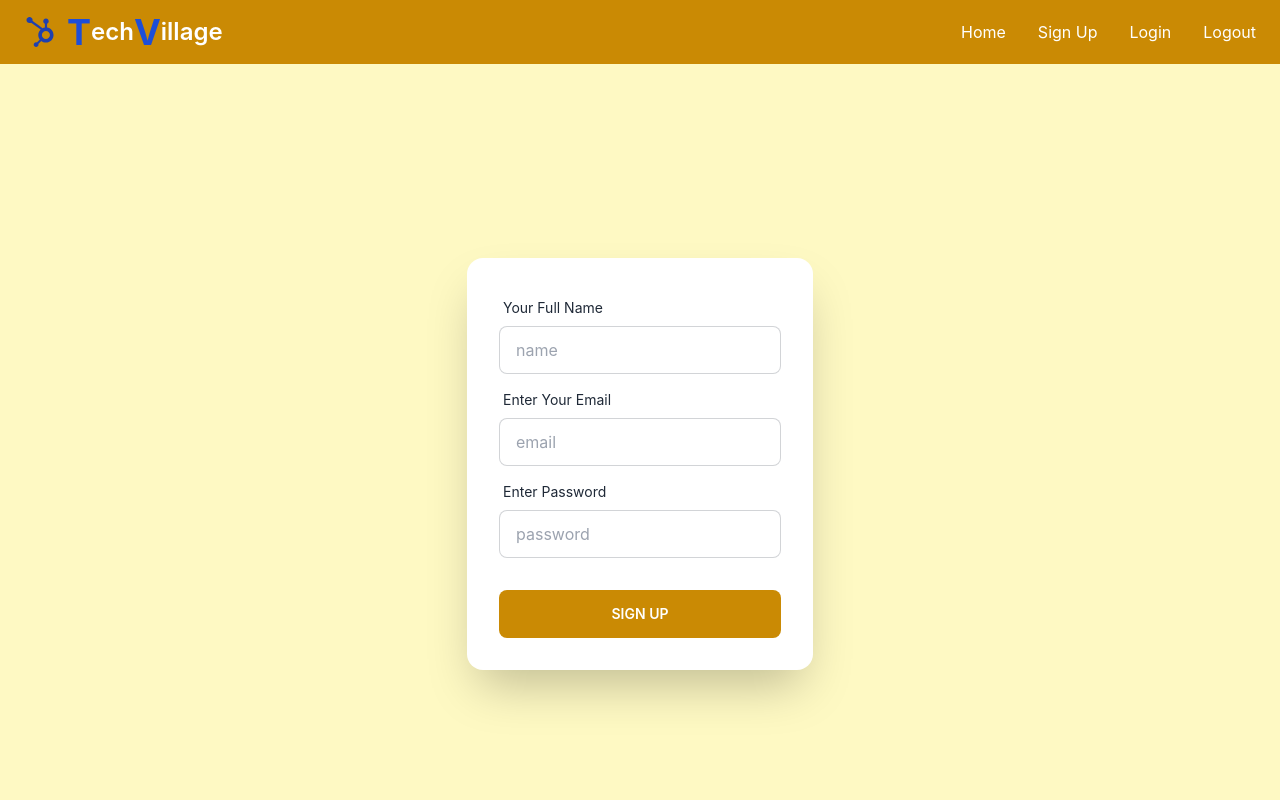
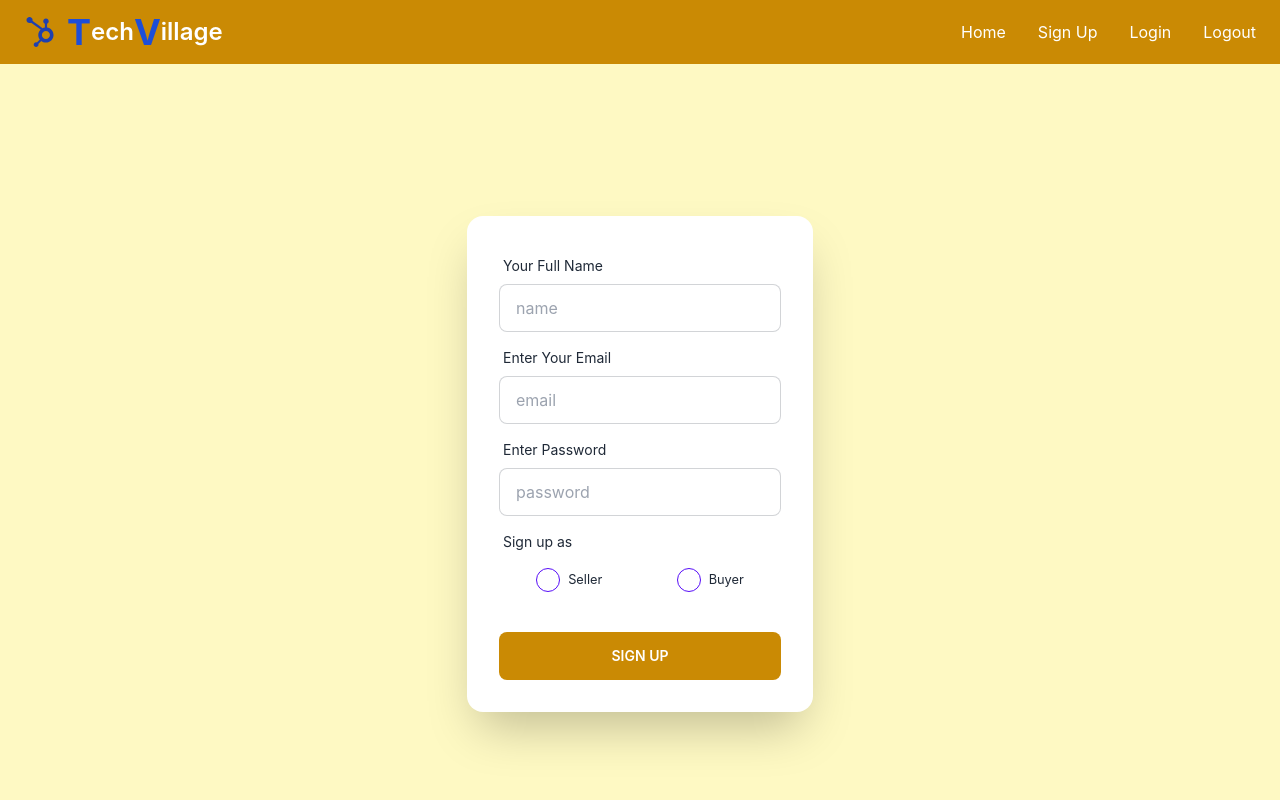
Before and after one commit to IffatNur/tech-village-client, a React (Create React App) app: page /signup in a window 1280 px wide. Shown: the top 800 px of the page. Built offline with nearby package versions, Linux system fonts and the light colour scheme; no server answers.

Commit message:
products card updated

```diff
--- a/src/Pages/Products/ProductCard.js
+++ b/src/Pages/Products/ProductCard.js
@@ -2,15 +2,20 @@ import React from 'react';
 
 const ProductCard = ({product}) => {
     const {img,seller_name, title, resale_price, original_price, location, description, condition, phone} = product;
+    const current = new Date();
+    const date = `${current.getDate()}/${
+      current.getMonth() + 1
+    }/${current.getFullYear()}`;
+    console.log(date);
     return (
       <div className="card lg:card-side bg-base-100 shadow-xl w-3/4 mx-auto my-10">
-        <figure className='w-2/4'>
+        <figure className="lg:w-2/4">
           <img src={img} alt="Album" className="w-96 h-64" />
         </figure>
-        <div className="card-body w-3/4">
+        <div className="card-body lg:w-3/4">
           <h2 className="card-title font-bold text-2xl">{title}</h2>
           <div>
-            <div>
+            <div className="mb-5">
               <p>
                 <span className="font-semibold">Features:</span> {description}
               </p>
@@ -18,13 +23,16 @@ const ProductCard = ({product}) => {
                 <span className="font-semibold">Condition:</span> {condition}
               </p>
               <p>
-                <span className="font-semibold">Original Price:</span> {original_price}{" "}
+                <span className="font-semibold">Original Price:</span>{" "}
+                {original_price}{" "}
               </p>
               <p>
-                <span className="font-semibold">Resale Price:</span> {resale_price}{" "}
+                <span className="font-semibold">Resale Price:</span>{" "}
+                {resale_price}{" "}
               </p>
             </div>
-            <div>
+            <hr />
+            <div className="mt-5 text-gray-500">
               <small>
                 <span className="font-semibold">Seller:</span> {seller_name} |
               </small>
@@ -36,10 +44,18 @@ const ProductCard = ({product}) => {
                 {" "}
                 <span className="font-semibold">Location:</span> {location}
               </small>
+              <br />
+              <small>
+                {" "}
+                <span className="font-semibold">Posted on:</span> {date}
+              </small>
             </div>
           </div>
           <div className="card-actions justify-end">
-            <button className="btn btn-primary">Listen</button>
+            <button className="btn border-0 bg-gradient-to-r from-blue-700 to-gray-500 ">
+              Book Now
+            </button>
+            <button className="btn">Report to Admin</button>
           </div>
         </div>
       </div>
--- a/src/Pages/Signup/Signup.js
+++ b/src/Pages/Signup/Signup.js
@@ -1,10 +1,11 @@
-import React, { useContext } from 'react';
+import React, { useContext, useState } from 'react';
 import { useForm } from 'react-hook-form';
 import toast from 'react-hot-toast';
 import { useNavigate } from 'react-router';
 import { AuthContext } from '../../context/AuthProvider';
 
 const Signup = () => {
+  const [loginRole, setLoginrole] = useState('');
     const { createUser, updateUser } = useContext(AuthContext);
     const navigate=  useNavigate();
     const {register,handleSubmit,formState: { errors }} = useForm();
@@ -27,6 +28,10 @@ const Signup = () => {
         toast.error(error.message);
       })
     };
+    const handleRadio = (role) =>{
+      setLoginrole(role);
+    }
+    console.log(loginRole);
     return (
       <div className="hero min-h-screen bg-yellow-100">
         <div className="hero-content">
@@ -66,7 +71,31 @@ const Signup = () => {
                   {...register("password", { required: true })}
                 />
                 {errors.password && <small>{errors.password?.message}</small>}
-
+              </div>
+              <div className="form-control">
+                <label className="label">
+                  <span className="label-text">Sign up as</span>
+                </label>
+                <div className='flex justify-around'>
+                  <div className="flex items-center my-2">
+                    <input
+                      type="radio"
+                      name="role"
+                      className="radio radio-primary mr-2"
+                      onClick={()=>handleRadio('seller')}
+                    />
+                    <small>Seller</small>
+                  </div>
+                  <div className="flex items-center my-2">
+                    <input
+                      type="radio"
+                      name="role"
+                      className="radio radio-primary mr-2"
+                      onClick={()=>handleRadio('buyer')}
+                    />
+                    <small>Buyer</small>
+                  </div>
+                </div>
               </div>
               <div className="form-control mt-6">
                 <button className="btn border-0 bg-yellow-600">Sign Up</button>
```
